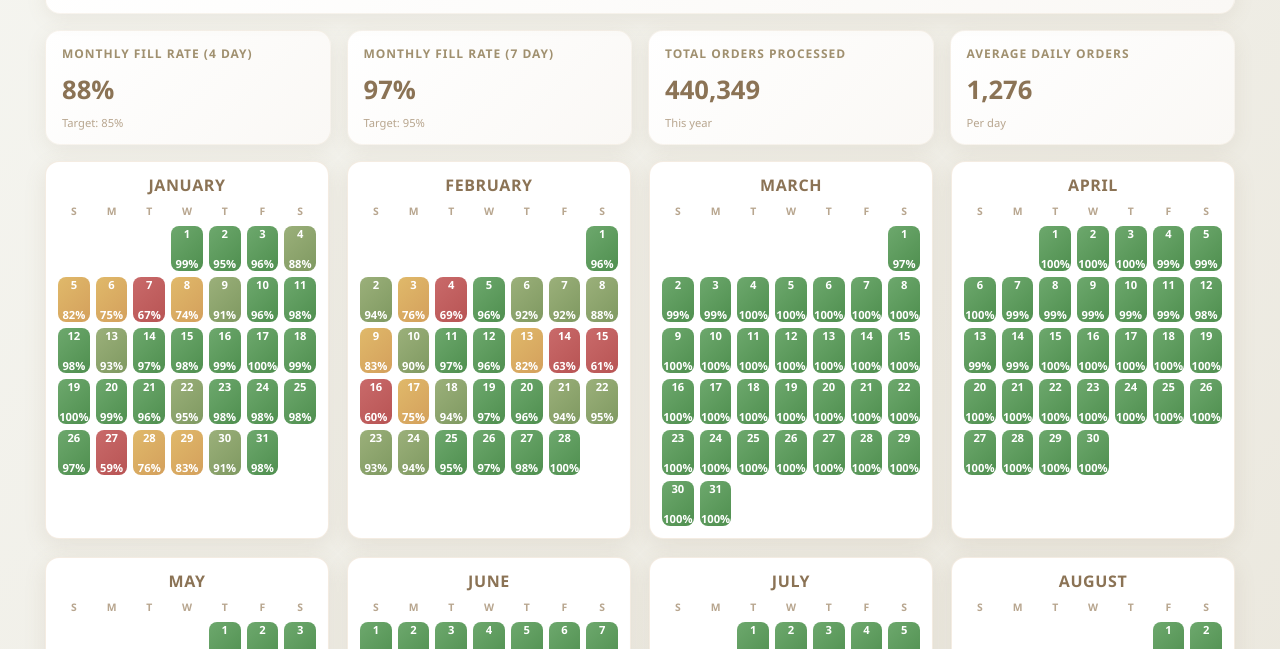
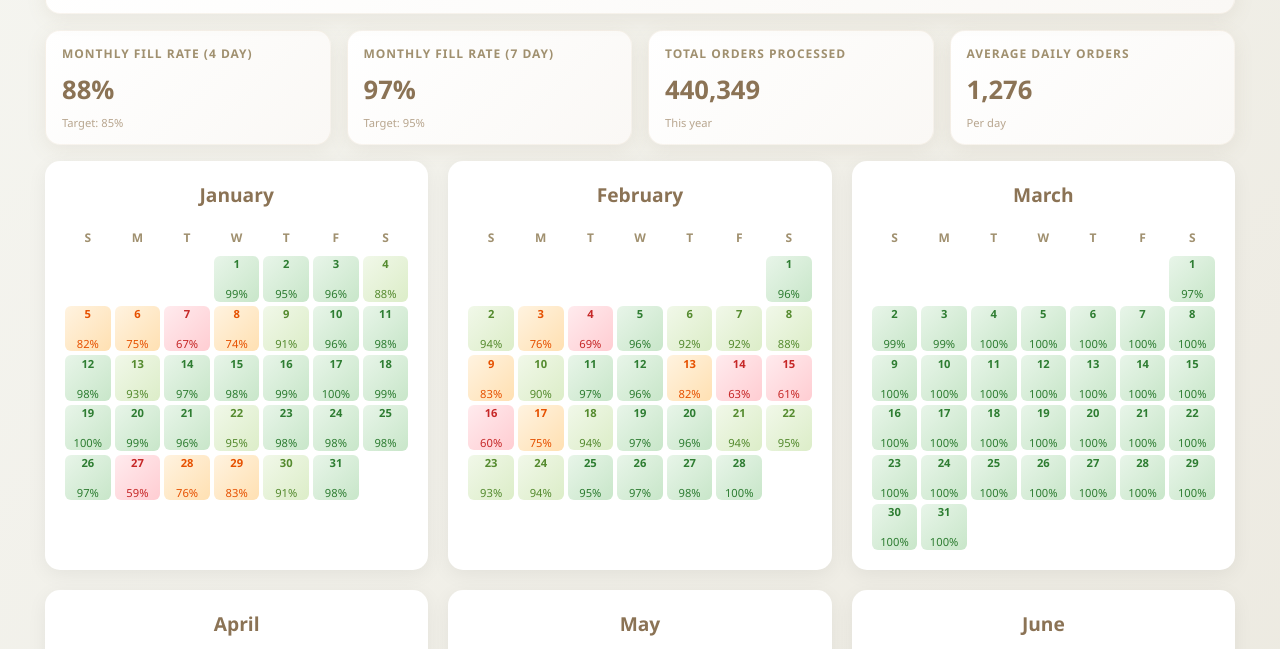
Before and after one commit to hhowell116/RCO-Metrics, a plain HTML site: page fulfillment.html in a window 1280 px wide. Both pictures are taken after a click on the button "Calendar". Shown: the part 94-743 px from the top of the page. Drawn offline with nearby package versions, Linux system fonts and the light colour scheme.

Commit message:
Update fulfillment.html

```diff
--- a/fulfillment.html
+++ b/fulfillment.html
@@ -84,139 +84,128 @@
     align-items: center;
 }
 /* ===== Calendar View ===== */
+
 .calendar-view {
-  display: none;
-  margin-top: 16px;
+  width: 100%;
 }
 
-.calendar-view.active {
-  display: block;
+.calendar-grid {
+  display: grid;
+  grid-template-columns: repeat(auto-fill, minmax(320px, 1fr));
+  gap: 20px;
+  margin-bottom: 30px;
 }
 
-/* GRID THAT HOLDS ALL MONTHS */
-.calendar-grid {
-  display: grid;
-  grid-template-columns: repeat(auto-fit, minmax(260px, 1fr));
-  gap: 18px;
+.month-calendar {
+  background: white;
+  border-radius: 15px;
+  padding: 20px;
+  box-shadow: 0 5px 20px rgba(0,0,0,0.06);
 }
 
-/* EACH MONTH CARD */
-.month-calendar {
-  background: #ffffff;
-  border-radius: 14px;
-  padding: 12px;
-  box-shadow: 0 6px 22px rgba(139, 115, 85, 0.12);
-  border: 1px solid rgba(210, 180, 140, 0.25);
+.month-header {
+  color: #8b7355;
+  font-size: 1.2em;
+  font-weight: 600;
+  margin-bottom: 15px;
+  text-align: center;
 }
 
-/* MONTH HEADER */
-.month-header {
-  text-align: center;
-  font-weight: 700;
-  color: #8b7355;
-  margin-bottom: 8px;
-  font-size: 1rem;
-  text-transform: uppercase;
-  letter-spacing: 0.6px;
+.calendar-days {
+  display: grid;
+  grid-template-columns: repeat(7, minmax(0, 1fr));
+  gap: 4px;
 }
 
-/* DAYS GRID */
-.calendar-days {
-  display: grid;
-  grid-template-columns: repeat(7, 1fr);
-  gap: 6px;
+.day-label {
+  text-align: center;
+  font-size: 0.75em;
+  color: #a0906f;
+  font-weight: 600;
+  padding: 6px 2px;
 }
 
-/* DAY LABELS (S M T W T F S) */
-.day-label {
-  text-align: center;
-  font-size: 0.65rem;
-  font-weight: 600;
-  color: #b8a68f;
-  padding-bottom: 2px;
+.calendar-day {
+  aspect-ratio: 1;
+  display: flex;
+  flex-direction: column;
+  align-items: center;
+  justify-content: center;
+  border-radius: 6px;
+  font-size: 0.7em;
+  cursor: pointer;
+  transition: all 0.2s ease;
 }
 
-/* EMPTY CELLS BEFORE FIRST DAY */
-.calendar-day.empty {
-  background: transparent;
+.calendar-day:hover {
+  transform: scale(1.05);
+  box-shadow: 0 3px 10px rgba(0,0,0,0.1);
 }
 
-/* DAY CELL */
-.calendar-day {
-  background: #faf8f5;
-  border-radius: 8px;
-  min-height: 42px;
-  text-align: center;
-  font-size: 0.7rem;
-  font-weight: 600;
-  color: #6b5d4f;
-  display: flex;
-  flex-direction: column;
-  justify-content: center;
+.calendar-day.empty {
   cursor: default;
-  transition: transform 0.15s ease, box-shadow 0.15s ease;
 }
 
-/* HOVER */
-.calendar-day:not(.empty):hover {
-  transform: scale(1.05);
-  box-shadow: 0 4px 14px rgba(139, 115, 85, 0.25);
+.calendar-day.empty:hover {
+  transform: none;
+  box-shadow: none;
 }
 
-/* ================================
-   RATE COLOR STATES
-================================ */
+.day-number {
+  font-weight: 600;
+  font-size: 1em;
+}
 
-.cal-rate-none {
-  background: #f0ede7;
-  color: #a0906f;
+.day-rate {
+  font-size: 0.85em;
+  font-weight: 600;
+}
+
+/* ===== Rate colors ===== */
+
+.cal-rate-excellent {
+  background: linear-gradient(135deg, #e8f5e9 0%, #c8e6c9 100%);
+  color: #2e7d32;
+}
+
+.cal-rate-good {
+  background: linear-gradient(135deg, #f1f8e9 0%, #dcedc8 100%);
+  color: #558b2f;
+}
+
+.cal-rate-warning {
+  background: linear-gradient(135deg, #fff3e0 0%, #ffe0b2 100%);
+  color: #e65100;
 }
 
 .cal-rate-poor {
-  background: linear-gradient(135deg, #c96a6a, #b85454);
-  color: #fff;
+  background: linear-gradient(135deg, #ffebee 0%, #ffcdd2 100%);
+  color: #c62828;
 }
 
-.cal-rate-warning {
-  background: linear-gradient(135deg, #e0b96a, #d4a05c);
-  color: #fff;
-}
-
-.cal-rate-good {
-  background: linear-gradient(135deg, #9bb07a, #7f9961);
-  color: #fff;
-}
-
-.cal-rate-excellent {
-  background: linear-gradient(135deg, #6da86d, #4f8f4f);
-  color: #fff;
+.cal-rate-none {
+  background: #f5f5f5;
+  color: #999;
 }
 
 /* ===== Tooltip ===== */
+
 .tooltip {
   position: fixed;
-  background: rgba(0,0,0,0.85);
+  background: rgba(0, 0, 0, 0.9);
   color: white;
-  padding: 10px 12px;
+  padding: 12px;
   border-radius: 8px;
-  font-size: 0.75rem;
+  font-size: 0.85em;
   pointer-events: none;
-  opacity: 0;
-  z-index: 9999;
-  max-width: 260px;
-  transition: opacity 0.15s ease;
+  z-index: 1000;
+  display: none;
+  max-width: 250px;
 }
-
-.tooltip.show {
-  opacity: 1;
-}
-
-
 
 .tooltip.show {
   display: block;
 }
-
 /* ====== FULLSCREEN BUTTON (MATCHES ORDERS) ====== */
 .fullscreen-btn {
     width: 36px;
```
